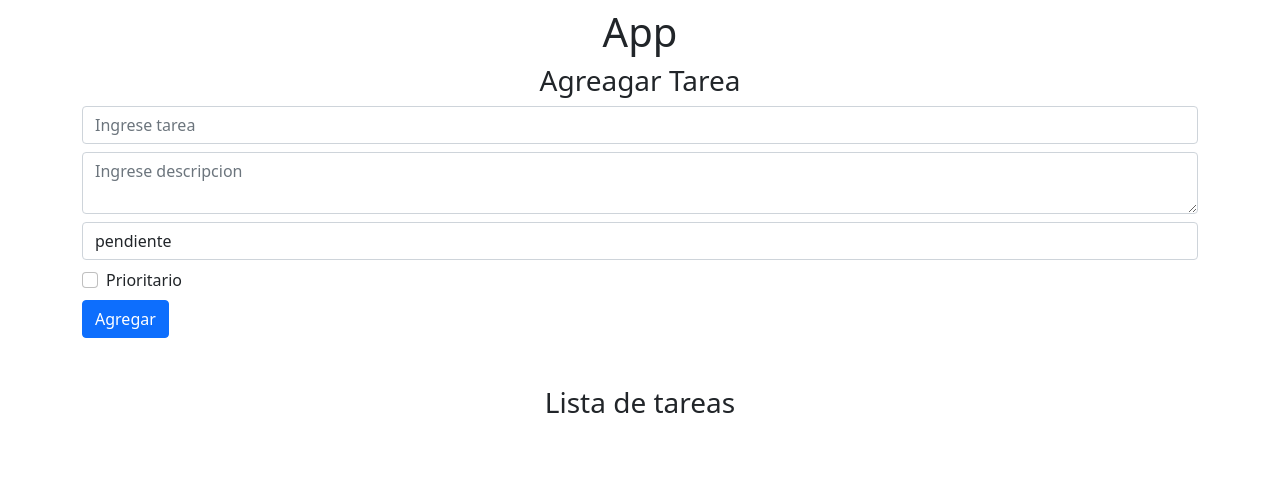
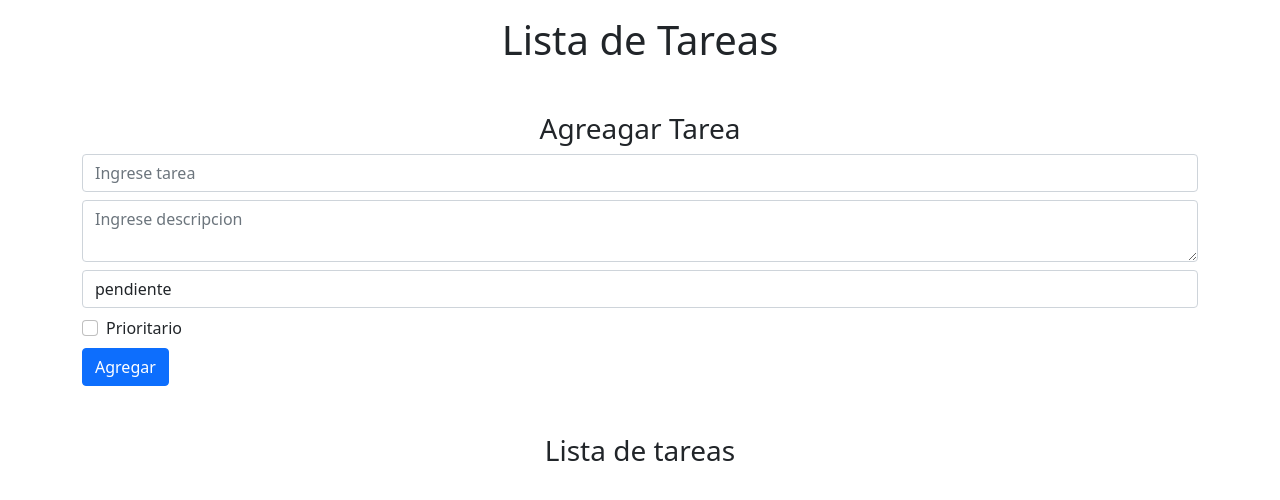
Before and after one commit to luiscarreradev/lista-de-tareas, a React (Create React App) app: page / in a window 1280 px wide. Shown: the top 500 px of the page. Built offline with nearby package versions, Linux system fonts and the light colour scheme.

Commit message:
Agregue funcion de editar

```diff
--- a/src/App.jsx
+++ b/src/App.jsx
@@ -3,8 +3,8 @@ import TodoList from "./components/TodoList";
 const App = () => {
 
   return (
-    <div className="mt-2 container">
-      <h1 className="text-center">App</h1>
+    <div className="mt-3 container">
+      <h1 className="text-center mb-5">Lista de Tareas</h1>
       <TodoList />
     </div>
   );
--- a/src/components/Todo.jsx
+++ b/src/components/Todo.jsx
@@ -1,6 +1,6 @@
 import React from 'react'
 
-const Todo = ({ todo,eliminarTarea }) => {
+const Todo = ({ todo,eliminarTarea, editarTarea }) => {
 
   const { nombre, descripcion, estado, prioridad, id } = todo;
 
@@ -11,7 +11,7 @@ const Todo = ({ todo,eliminarTarea }) => {
         <p>{descripcion}</p>
         <div>
           <button className="btn btn-danger me-2" onClick={() => eliminarTarea(id)}>Eliminar</button>
-          <button className="btn btn-warning">Editar</button>
+          <button className="btn btn-warning" onClick={() => editarTarea(id)}>Editar</button>
         </div>
       </div>
       <span className="badge bg-primary rounded-pill">
--- a/src/components/TodoList.jsx
+++ b/src/components/TodoList.jsx
@@ -15,6 +15,15 @@ const TodoList = () => {
     setTareas((old) => old.filter(item => item.id !== id))
   }
 
+  const editarTarea = id => {
+    const editarTareas = tareas.map(item => (
+      item.id === id ? { ...item, estado: !item.estado } : item
+    ))
+
+    setTareas(editarTareas)
+
+  }
+
   return (
     <>
       <Formulario manejarTareas={agregarTareas}/>
@@ -22,7 +31,11 @@ const TodoList = () => {
       <ol className="list-group list-group-numbered mt-2">
       {
         tareas.map(item => (
-          <Todo key={item.id} todo={item} eliminarTarea={eliminarTarea}/>
+          <Todo
+            key={item.id}
+            todo={item}
+            eliminarTarea={eliminarTarea}
+            editarTarea={editarTarea} />
         ))
       }
       </ol>
```
